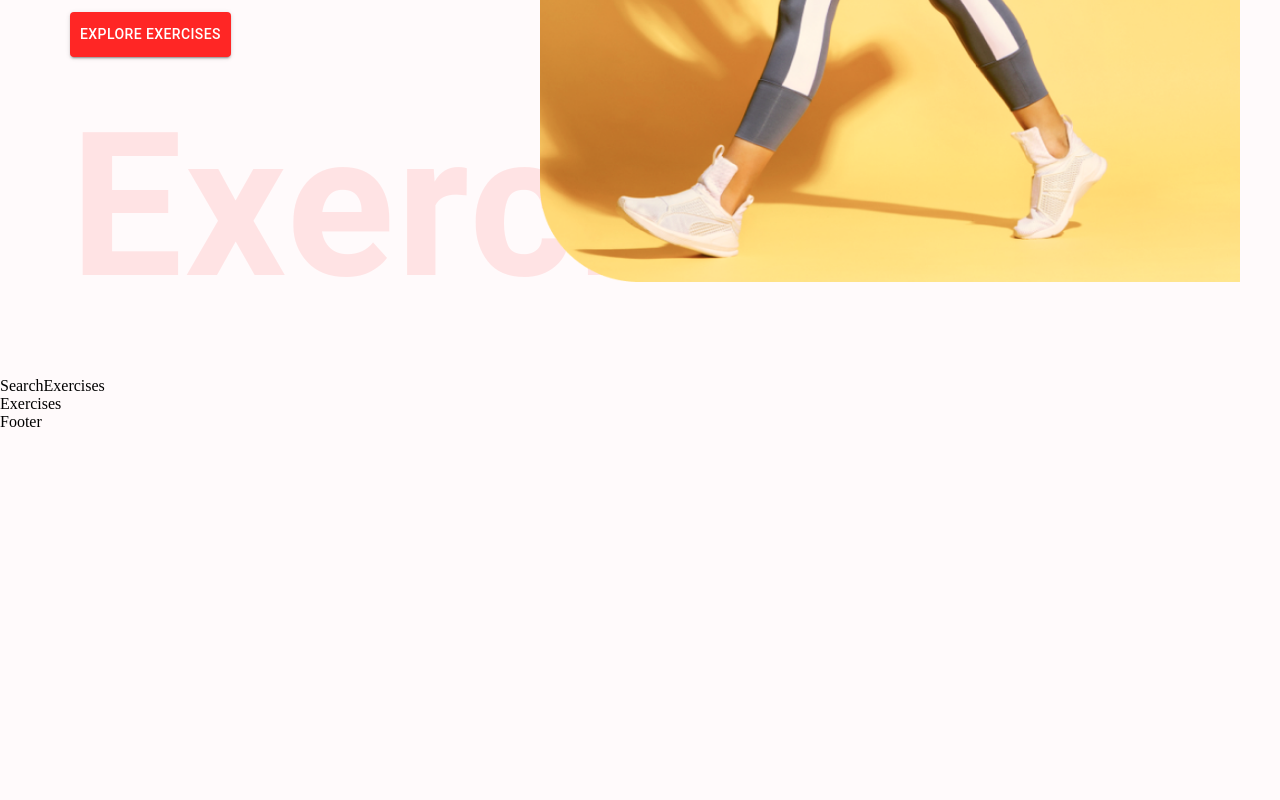
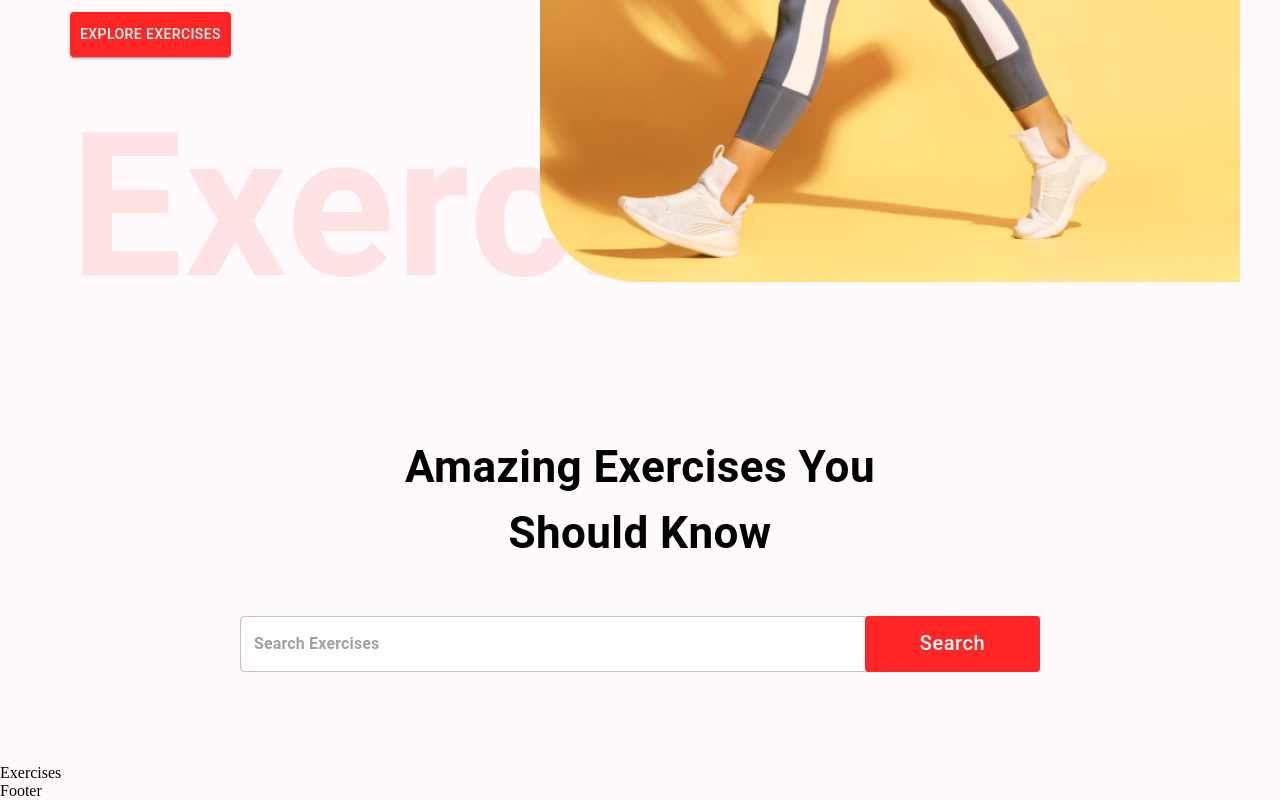
Before and after one commit to Aboagye-Heming/Hemnegy-Gym, a React (Create React App) app: page / in a window 1280 px wide. Shown: the part 584-1384 px from the top of the page. Before the commit the page ends 1015 px from the top, so only its background shows below. Built offline with nearby package versions, Linux system fonts and the light colour scheme.

Commit message:
fetched data from an api

```diff
--- a/src/components/SearchExercises.js
+++ b/src/components/SearchExercises.js
@@ -1,9 +1,65 @@
-import React from 'react'
+import React, { useState, useEffect } from "react";
+import { Box, Button, Stack, TextField, Typography } from "@mui/material";
+import { exerciseOptions, fetchData } from "../utils/fetchData";
 
 const SearchExercises = () => {
+  const [search, setSearch] = useState('')
+
+  const handleSearch = async () => {
+    if(search){
+      const exercisesData = await fetchData("https://exercisedb.p.rapidapi.com/exercises", exerciseOptions);
+
+      console.log(exercisesData)
+     }
+
+  }
+
   return (
-    <div>SearchExercises</div>
-  )
-}
+    <div>
+      <Stack alignItems="center" mt="37px" justifyContent="center" p="20px">
+        <Typography
+          fontWeight={700}
+          sx={{ fontSize: { lg: "44px", xs: "30px" } }}
+          mb="50px"
+          textAlign="center"
+        >
+          Amazing Exercises You <br /> Should Know
+        </Typography>
+        <Box position="relative" mb="72px">
+          <TextField
+            sx={{
+              input: { fontWeight: "700", border: "none", borderRadius: "4px" },
+              width: { lg: "800px", xs: "350px" },
+              backgroundColor: "#fff",
+              borderRadius: "40px",
+            }}
+            height="76px"
+            value={search}
+            onChange={(e) => setSearch(e.target.value.toLocaleLowerCase())}
+            placeholder="Search Exercises"
+            type="text"
+          />
+          <Button
+            className="search-btn"
+            sx={{
+              bgcolor: "#ff2625",
+              color: "#fff",
+              textTransform: "none",
+              width: {
+                lg: "175px",
+                xs: "80px",
+              },
+              fontSize: { lg: "20px", xs: "14px" },
+              height: "56px",
+              position: "absolute",
+              right: "0"
+            }}
+            onClick={handleSearch}
+          >Search</Button>
+        </Box>
+      </Stack>
+    </div>
+  );
+};
 
-export default SearchExercises
+export default SearchExercises;
--- /dev/null
+++ b/src/utils/fetchData.js
@@ -0,0 +1,14 @@
+export const exerciseOptions = {
+  method: "GET",
+  url: "https://exercisedb.p.rapidapi.com/exercises/bodyPartList",
+  headers: {
+    "X-RapidAPI-Host": "exercisedb.p.rapidapi.com",
+    "X-RapidAPI-Key": process.env.REACT_APP_RAPID_API_KEY,
+  },
+};
+
+export const fetchData = async (url, options) => {
+  const response = await fetch(url, options);
+  const data = await response.json();
+  return data;
+};
```
Also changed, not shown: 1 other file (tests, documents, lock files or other folders).
